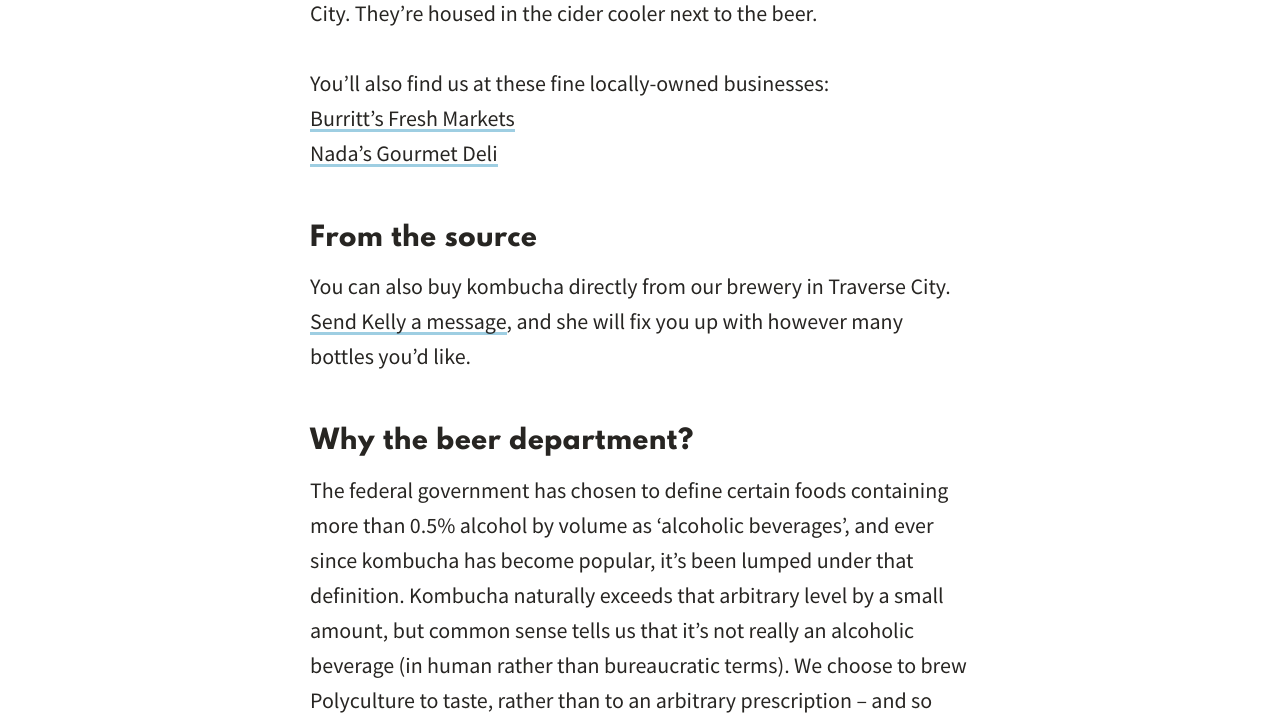
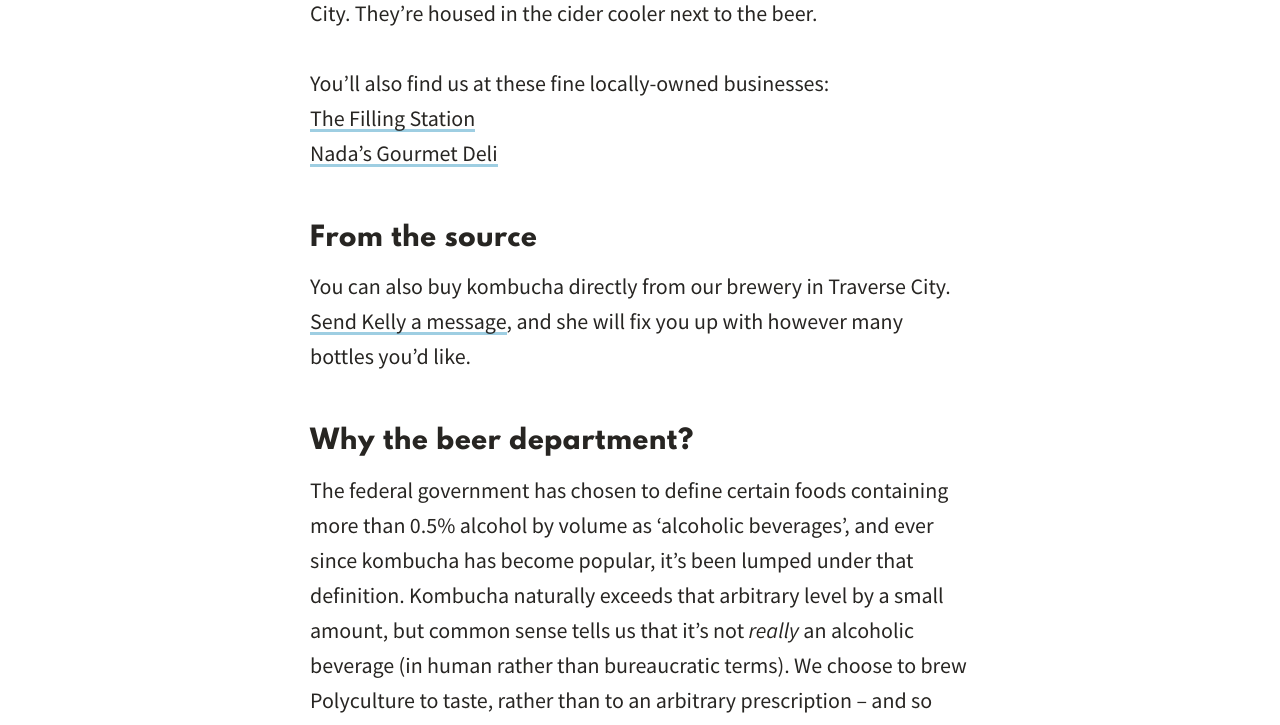
Before and after one commit to cscottmills/polyculturekombucha, a Jekyll site: the page built from buy.html, in a window 1280 px wide. Shown: the part 570-1295 px from the top of the page. Built offline with Jekyll 4.4.1, drawn with Linux system fonts in a browser that asks for light colours.

Commit message:
[CONTENT] Update homepage, flavors & buy content

```diff
--- a/_includes/buy.md
+++ b/_includes/buy.md
@@ -1,10 +1,10 @@
 <h2 class="post--title">On the shelves</h2>
 
-You can find our bottles for sale at [Oryana Community Co-op](https://osm.org/go/ZV9Gt7dAh-?m=){:target="_blank"} in Traverse City. They're housed in the cider cooler next to the beer.
+You can find our bottles for sale at [Oryana Community Co-op](https://www.oryana.coop){:target="_blank"} in Traverse City. They're housed in the cider cooler next to the beer.
 
 You'll also find us at these fine locally-owned businesses:
-[Burritt's Fresh Markets](https://osm.org/go/ZV9Gy3W84-?m=){:target="_blank"}
-[Nada's Gourmet Deli](https://osm.org/go/ZV9GzgSGw-?m=){:target="_blank"}
+[The Filling Station](http://thefillingstationmicrobrewery.com){:target="_blank"}
+[Nada's Gourmet Deli](https://www.nadasgourmetdeli.com){:target="_blank"}
 
 <h2 class="post--title">From the source</h2>
 
--- a/flavors.html
+++ b/flavors.html
@@ -12,7 +12,10 @@ title: Flavors
 		{% capture flavor_apple_hops %}{% include flavor_apple_hops.md %}{% endcapture %}{{ flavor_apple_hops | markdownify }}
 	</div>
 	<div class="panels--third">
-		{% capture flavor_winter_solstice %}{% include flavor_winter_solstice.md %}{% endcapture %}{{ flavor_winter_solstice | markdownify }}
+		{% capture flavor_summer_solstice %}{% include flavor_summer_solstice.md %}{% endcapture %}{{ flavor_summer_solstice | markdownify }}
+	</div>
+	<div class="panels--third">
+		{% capture flavor_tart_cherry %}{% include flavor_tart_cherry.md %}{% endcapture %}{{ flavor_tart_cherry | markdownify }}
 	</div>
 </figure>
 <hr>
--- a/resources/_scss/_fonts.scss
+++ b/resources/_scss/_fonts.scss
@@ -26,8 +26,8 @@
 // Regular italic
 @font-face {
   font-family: "source-sans-pro";
-  src: url('../fonts/SourceSansPro-Regular.woff2') format('woff2'),
-       url('../fonts/SourceSansPro-Regular.woff') format('woff');
+  src: url('../fonts/SourceSansPro-It.woff2') format('woff2'),
+       url('../fonts/SourceSansPro-It.woff') format('woff');
   font-weight: $regular;
   font-style: italic;
 }
```
Also changed, not shown: _includes/homepage_lead.md (+1 -1 lines).
